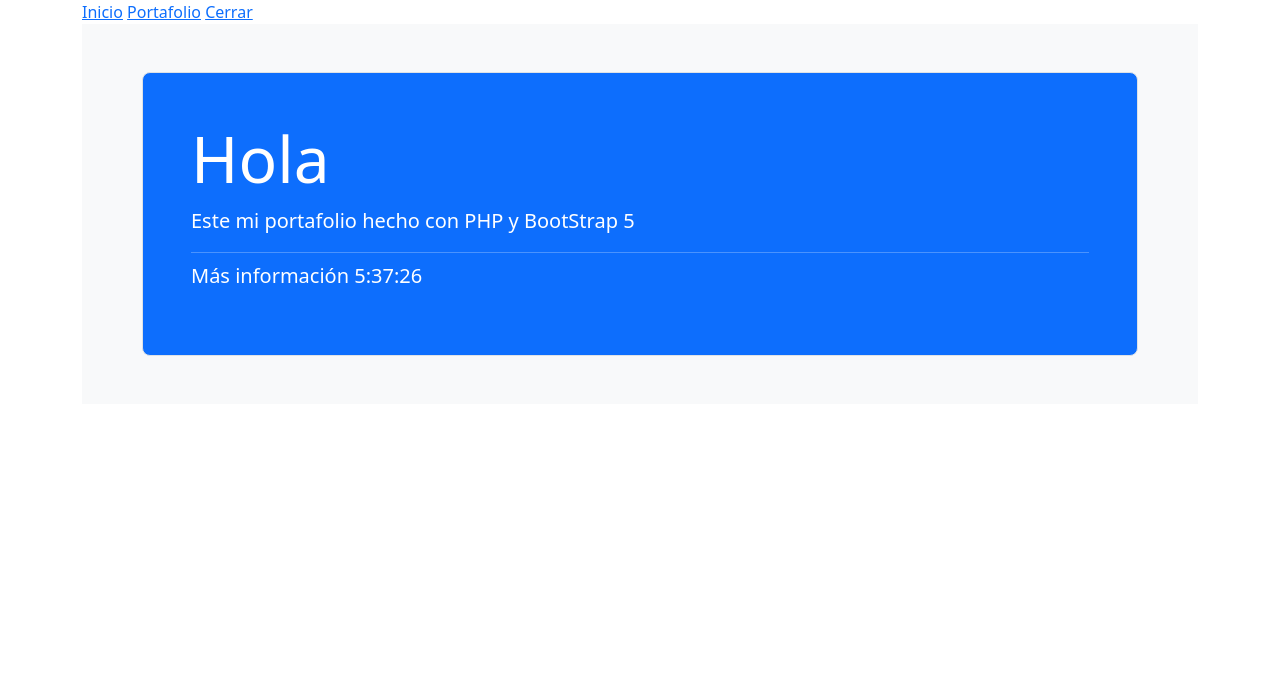
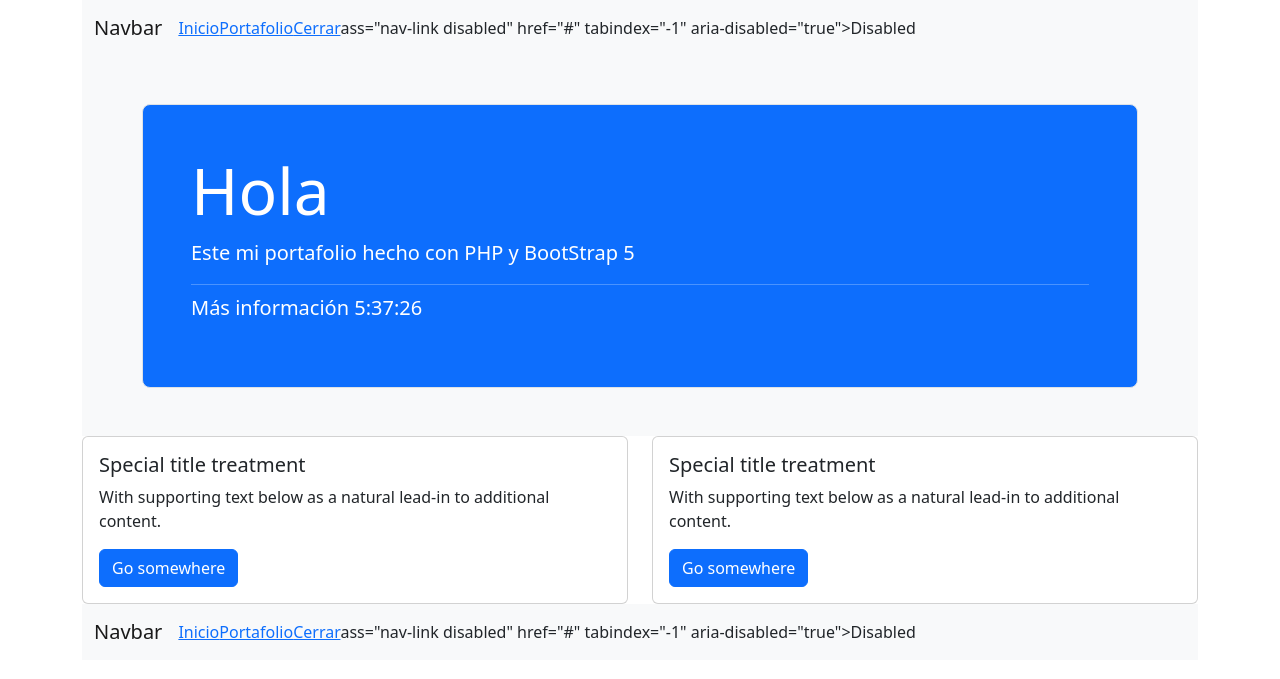
Before and after one commit to gaositd/php, a PHP site: page /index.php in a window 1280 px wide. Shown: the top 679 px of the page. Run offline with PHP 8.4, Linux system fonts and the light colour scheme; the visitor is signed in with stand-in values (Sample User, id 1).

Commit message:
armado de la tarjeta y menu

```diff
--- a/footer.php
+++ b/footer.php
@@ -1,4 +1,25 @@
 <?php /*echo"chmod ugo+rw images/";*/ ?>
+    <nav class="navbar navbar-expand-lg navbar-light bg-light">
+      <div class="container-fluid">
+        <a class="navbar-brand" href="#">Navbar</a>
+        <button class="navbar-toggler" type="button" data-bs-toggle="collapse" data-bs-target="#navbarNav" aria-controls="navbarNav" aria-expanded="false" aria-label="Toggle navigation">
+          <span class="navbar-toggler-icon"></span>
+        </button>
+        <div class="collapse navbar-collapse" id="navbarNav">
+          <ul class="navbar-nav">
+            <li class="nav-item">
+            <a href="index.php">Inicio</a>
+            </li>
+            <li class="nav-item">
+            <a href="portfolio.php">Portafolio</a>
+            </li>
+            <li class="nav-item">
+              <a href="closeSession.php">Cerrar</a>ass="nav-link disabled" href="#" tabindex="-1" aria-disabled="true">Disabled</a>
+            </li>
+          </ul>
+        </div>
+      </div>
+    </nav>
  </div> <!--the main container ends -->
 </body>
 </html>
--- a/header.php
+++ b/header.php
@@ -34,8 +34,26 @@
 </head>
 <body>
   <div class="container">
-    <a href="index.php">Inicio</a>
-    <a href="portfolio.php">Portafolio</a>
-    <a href="closeSession.php">Cerrar</a>
+    <nav class="navbar navbar-expand-lg navbar-light bg-light">
+      <div class="container-fluid">
+        <a class="navbar-brand" href="#">Navbar</a>
+        <button class="navbar-toggler" type="button" data-bs-toggle="collapse" data-bs-target="#navbarNav" aria-controls="navbarNav" aria-expanded="false" aria-label="Toggle navigation">
+          <span class="navbar-toggler-icon"></span>
+        </button>
+        <div class="collapse navbar-collapse" id="navbarNav">
+          <ul class="navbar-nav">
+            <li class="nav-item">
+            <a href="index.php">Inicio</a>
+            </li>
+            <li class="nav-item">
+            <a href="portfolio.php">Portafolio</a>
+            </li>
+            <li class="nav-item">
+              <a href="closeSession.php">Cerrar</a>ass="nav-link disabled" href="#" tabindex="-1" aria-disabled="true">Disabled</a>
+            </li>
+          </ul>
+        </div>
+      </div>
+    </nav>
 
   <!-- Aquí inicia el proyecto en PHP -->
--- a/index.php
+++ b/index.php
@@ -9,4 +9,24 @@
       </div>
     </div>
   </div>
+  <div class="row">
+  <div class="col-sm-6">
+    <div class="card">
+      <div class="card-body">
+        <h5 class="card-title">Special title treatment</h5>
+        <p class="card-text">With supporting text below as a natural lead-in to additional content.</p>
+        <a href="#" class="btn btn-primary">Go somewhere</a>
+      </div>
+    </div>
+  </div>
+  <div class="col-sm-6">
+    <div class="card">
+      <div class="card-body">
+        <h5 class="card-title">Special title treatment</h5>
+        <p class="card-text">With supporting text below as a natural lead-in to additional content.</p>
+        <a href="#" class="btn btn-primary">Go somewhere</a>
+      </div>
+    </div>
+  </div>
+</div>
   <?php include 'footer.php'; ?>
```
